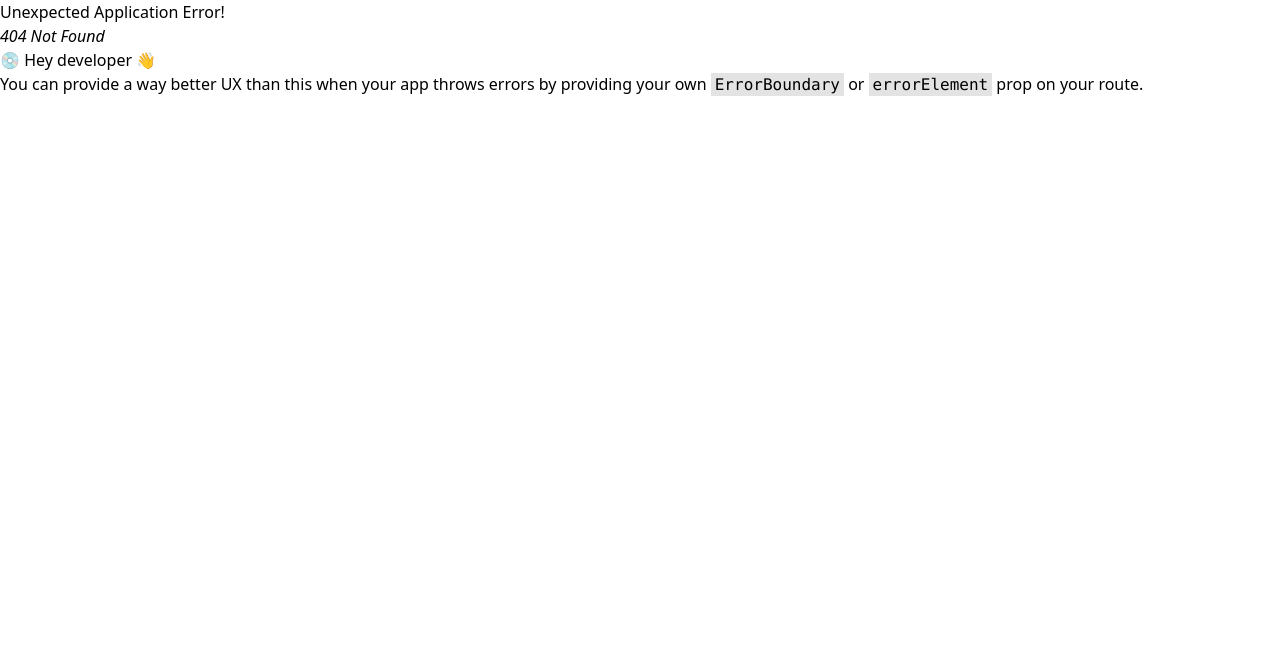
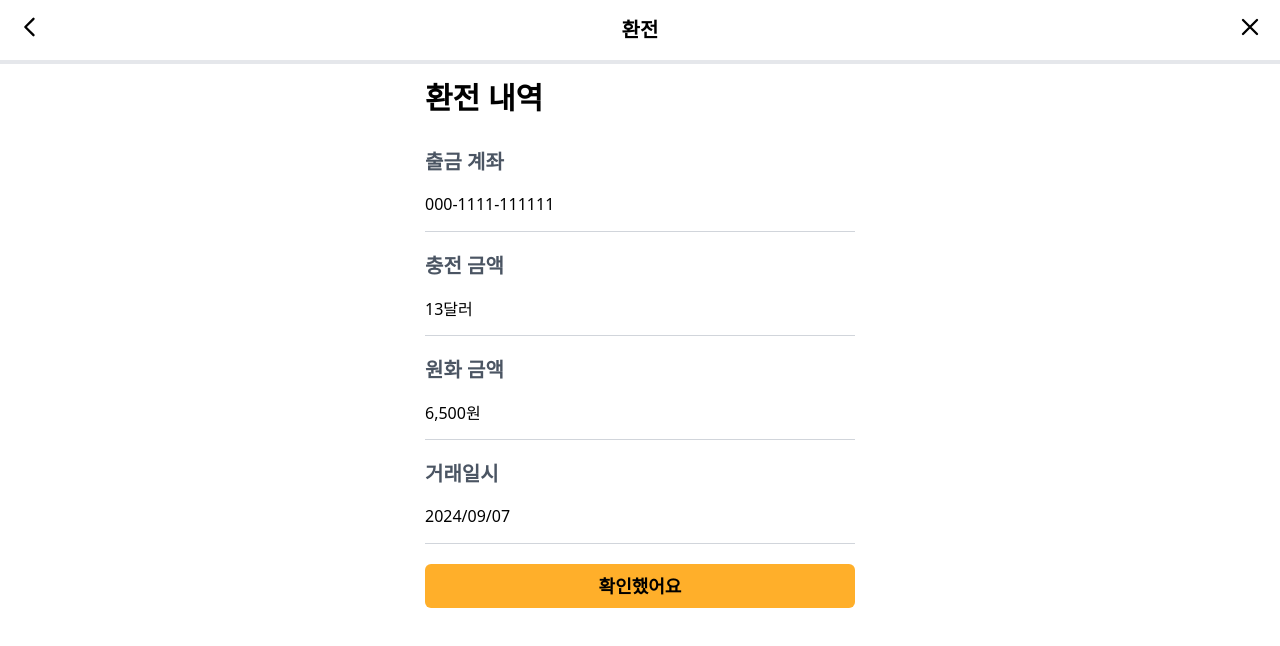
Before and after one commit to uhbooba/frontend, a React (Vite) app in the folder frontend/: page /exchange/complete in a window 1280 px wide. Before the commit this address had no page. Shown: the top 646 px of the page. Built offline with nearby package versions, Linux system fonts and the light colour scheme.

Commit message:
✨ Feat: 환전 최종 확인 페이지

```diff
--- /dev/null
+++ b/frontend/src/pages/exchange/ExchangeComplete.tsx
@@ -0,0 +1,63 @@
+import { useNavigate } from 'react-router';
+import TopBar from '@/components/layouts/TopBar';
+import { Input } from '@/components/common/Input';
+import { useState } from 'react';
+import Button from '@/components/common/buttons/Button';
+
+const ExchangeComplete = () => {
+  const navigate = useNavigate();
+
+  const [ExchangeData] = useState({
+    exchangeAdress: '000-1111-111111',
+    exchangeAmount: 13,
+    krwAmount: 6500,
+    exchangeDate: '2024/09/07',
+  });
+
+  return (
+    <div>
+      <div className='fixed left-0 top-0 w-full'>
+        <TopBar title='환전' />
+      </div>
+      <div className='mb-6 mt-20'>
+        <div className='mb-8 text-3xl font-bold'>
+          <span>환전 내역</span>
+        </div>
+        <div>
+          <Input
+            label='출금 계좌'
+            value={ExchangeData.exchangeAdress}
+            readOnly={true}
+            className='mb-5'
+          />
+          <Input
+            label='충전 금액'
+            value={`${ExchangeData.exchangeAmount.toLocaleString()}달러`}
+            readOnly={true}
+            className='mb-5'
+          />
+          <Input
+            label='원화 금액'
+            value={`${ExchangeData.krwAmount.toLocaleString()}원`}
+            readOnly={true}
+            className='mb-5'
+          />
+          <Input
+            label='거래일시'
+            value={ExchangeData.exchangeDate}
+            readOnly={true}
+            className='mb-5'
+          />
+        </div>
+        <div>
+          <Button
+            label='확인했어요'
+            onClick={() => navigate('/exchange/success')}
+          />
+        </div>
+      </div>
+    </div>
+  );
+};
+
+export default ExchangeComplete;
```
Also changed, not shown: frontend/src/router/router.tsx (+10 -0 lines).
